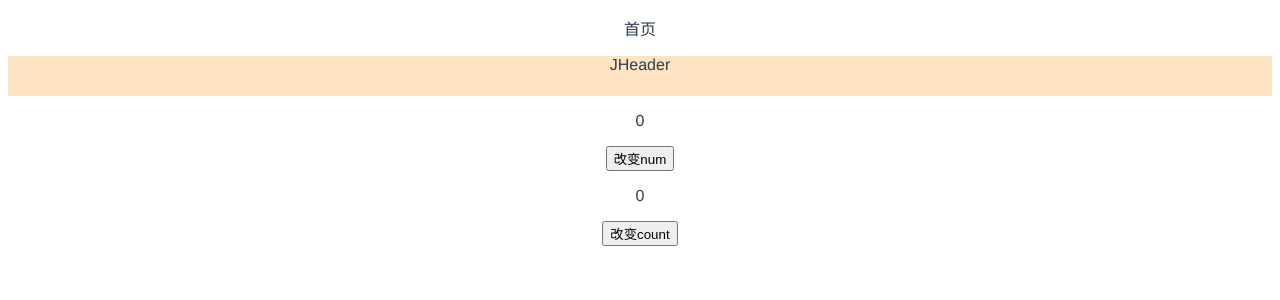
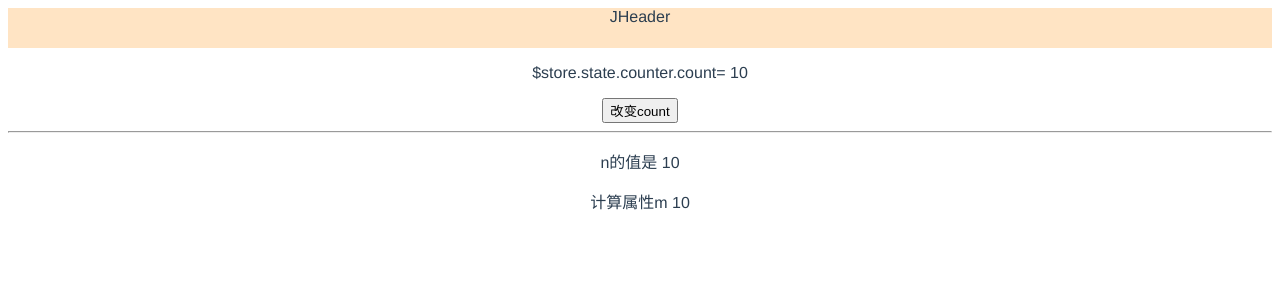
Before and after one commit to wanghong2013/vue-cli-3-config, a Vue app: page / in a window 1280 px wide. Shown: the top 300 px of the page. Built offline with nearby package versions, Linux system fonts and the light colour scheme.

Commit message:
计算属性和store

```diff
--- a/src/store/modules/counter.js
+++ b/src/store/modules/counter.js
@@ -1,6 +1,6 @@
 const counter = {
   state: {
-    count: 0
+    count: 10
   },
   mutations: {
     updateCount(state) {
--- a/src/views/Home.vue
+++ b/src/views/Home.vue
@@ -1,13 +1,12 @@
 <template>
   <div class="home">
-    <p>{{ value }}</p>
     <JHeader />
-    <p>{{ num }}</p>
-    <button @click="changeNum">改变num</button>
-    <p>{{ $store.state.counter.count }}</p>
-    <p>
-      <button @click="changeCount">改变count</button>
-    </p>
+
+    <p>$store.state.counter.count= {{ $store.state.counter.count }}</p>
+    <button @click="changeCount">改变count</button>
+    <hr />
+    <p>n的值是 {{ n }}</p>
+    <p>计算属性m  {{ m}}</p>
   </div>
 </template>
 
@@ -18,12 +17,22 @@ export default {
   components: {
     JHeader
   },
+  created() {
+    console.log(this.$store.state.count, "created");
+  },
   data() {
     return {
       value: "首页",
-      num: 0
+      n: this.$store.state.counter.count
     };
   },
+
+  computed: {
+    m() {
+      return this.$store.state.counter.count;
+    }
+  },
+
   methods: {
     changeNum() {
       this.num++;
@@ -32,6 +41,8 @@ export default {
       this.$store.commit("updateCount");
     }
   },
-  mounted() {}
+  mounted() {
+    console.log(this.$store, "mounted");
+  }
 };
 </script>
```
